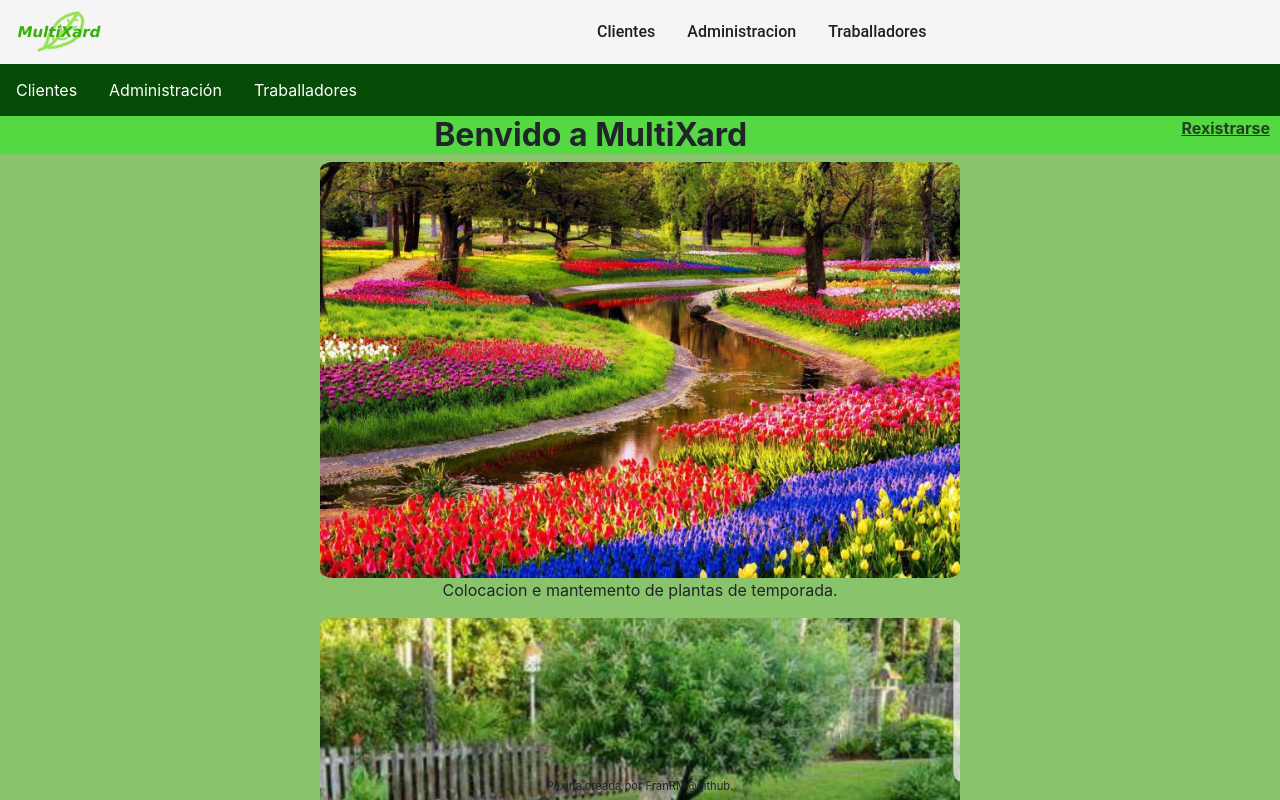
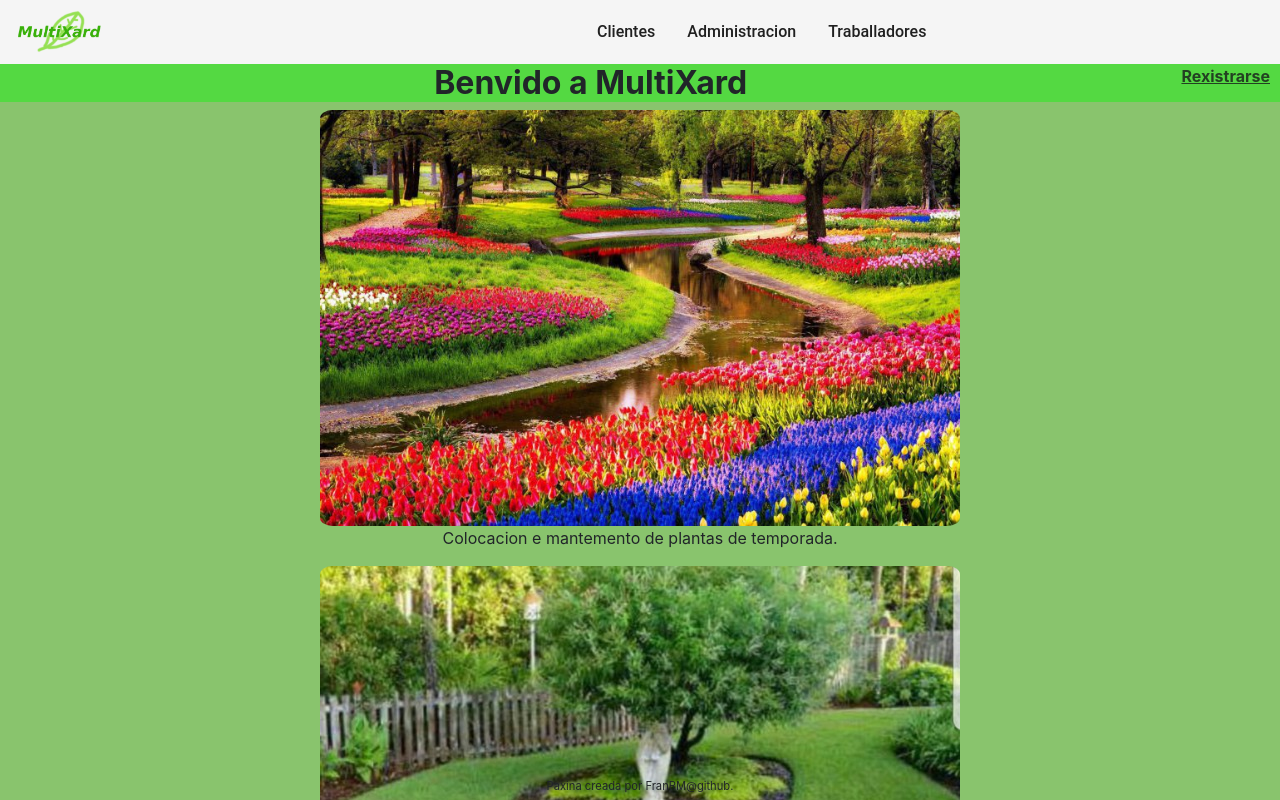
Before and after one commit to FranRM/ProxectoMultiXard, an Angular app: page /benvida in a window 1280 px wide. Shown: the top 800 px of the page. Built offline with nearby package versions, Linux system fonts and the light colour scheme.

Commit message:
Eliminado menu sobrante de benvida

```diff
--- a/src/app/benvida/benvida.component.html
+++ b/src/app/benvida/benvida.component.html
@@ -1,15 +1,4 @@
-<ul>
-    <li><a routerLink="/login">Clientes</a></li>
-    <li><a routerLink="/funcionariado">Administración</a></li>
-    <li><a routerLink="/proletariado">Traballadores</a></li>
-</ul>
-<!--
-    <ul>
-    <li><a routerLink="/login">Clientes</a></li>
-    <li><a routerLink="/login">Administración</a></li>
-    <li><a routerLink="/login">Traballadores</a></li>
-</ul>
--->
+
 <b *ngIf="!appComp.isLogeado()" routerLink="/rexistro">Rexistrarse</b>
 <h1>{{benvida}}</h1>
 <div>
```
